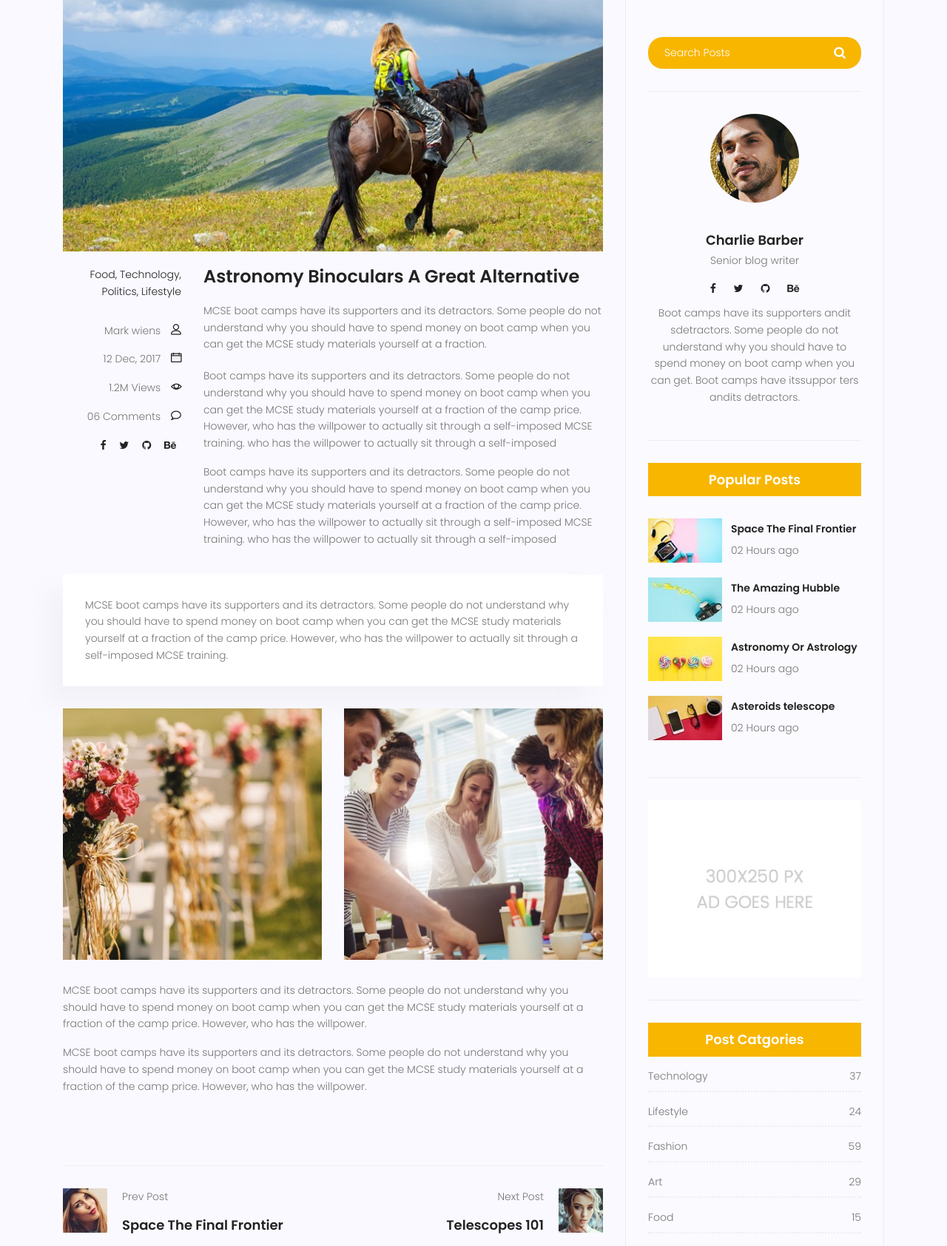
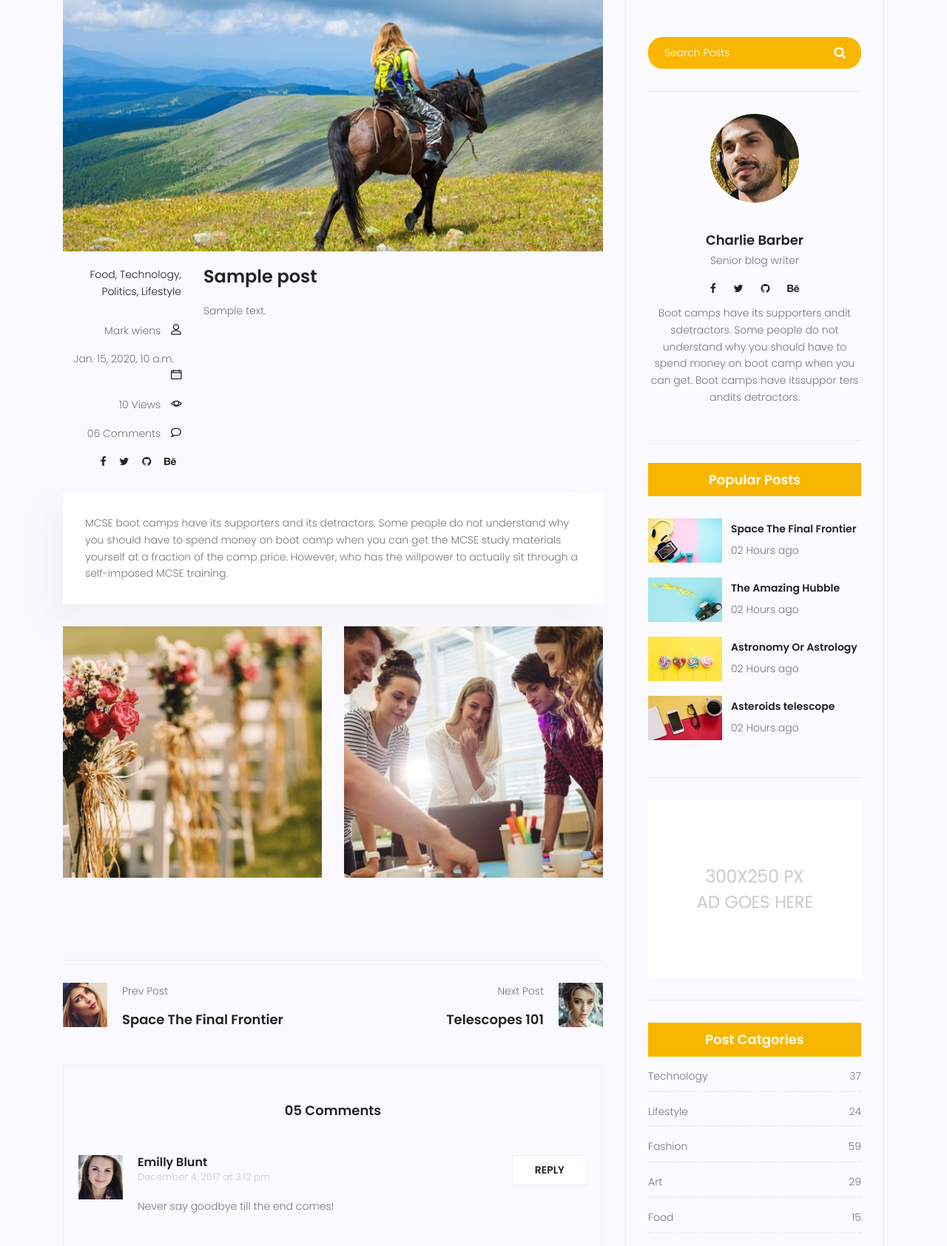
Before and after one commit to c0mmos/django_project, a Django app: template templates/blog/blog-single.html in a window 1280 px wide. Shown: the part 421-2106 px from the top of the page at 74% size. Run offline with Django 5.2, Linux system fonts and the light colour scheme; the template is opened without the code that fills it: values that come from a table or form of the project are taken from there, others are empty; tables that the repository leaves empty hold one stand-in row (values such as "Sample post"); some libraries are stand-ins or nearby versions.

Commit message:
added view system
i added the view system now if you visit a post it gonna count it as a view and fixed published system

```diff
--- a/blog/urls.py
+++ b/blog/urls.py
@@ -5,5 +5,5 @@ app_name = 'blog'
 
 urlpatterns = [
     path('', index_blog, name='index'),
-    path('single', single_blog, name='single')
+    path('post-<int:pid>', single_blog, name='single')
 ]
--- a/templates/blog/blog-single.html
+++ b/templates/blog/blog-single.html
@@ -11,7 +11,7 @@
 							<h1 class="text-white">
 								Blog Details Page
 							</h1>
-							<p class="text-white link-nav"><a href="{% url 'website:index'%}">Home </a>  <span class="lnr lnr-arrow-right"></span><a href="{% url 'blog:index'%}">Blog </a> <span class="lnr lnr-arrow-right"></span> <a href="{% url 'blog:single'%}"> Blog Details Page</a></p>
+							<p class="text-white link-nav"><a href="{% url 'website:index'%}">Home </a>  <span class="lnr lnr-arrow-right"></span><a href="{% url 'blog:index'%}">Blog </a> <span class="lnr lnr-arrow-right"></span> <a href="#"> Blog Details Page</a></p>
 						</div>
 					</div>
 				</div>
@@ -38,8 +38,8 @@
 									</ul>
 									<div class="user-details row">
 										<p class="user-name col-lg-12 col-md-12 col-6"><a href="#">Mark wiens</a> <span class="lnr lnr-user"></span></p>
-										<p class="date col-lg-12 col-md-12 col-6"><a href="#">12 Dec, 2017</a> <span class="lnr lnr-calendar-full"></span></p>
-										<p class="view col-lg-12 col-md-12 col-6"><a href="#">1.2M Views</a> <span class="lnr lnr-eye"></span></p>
+										<p class="date col-lg-12 col-md-12 col-6"><a href="#">{{post.published_date}}</a> <span class="lnr lnr-calendar-full"></span></p>
+										<p class="view col-lg-12 col-md-12 col-6"><a href="#">{{post.counted_views}} Views</a> <span class="lnr lnr-eye"></span></p>
 										<p class="comments col-lg-12 col-md-12 col-6"><a href="#">06 Comments</a> <span class="lnr lnr-bubble"></span></p>
 										<ul class="social-links col-lg-12 col-md-12 col-6">
 											<li><a href="#"><i class="fa fa-facebook"></i></a></li>
@@ -50,15 +50,9 @@
 									</div>
 								</div>
 								<div class="col-lg-9 col-md-9">
-									<h3 class="mt-20 mb-20">Astronomy Binoculars A Great Alternative</h3>
+									<h3 class="mt-20 mb-20">{{post.title}}</h3>
 									<p class="excert">
-										MCSE boot camps have its supporters and its detractors. Some people do not understand why you should have to spend money on boot camp when you can get the MCSE study materials yourself at a fraction.
-									</p>
-									<p>
-										Boot camps have its supporters and its detractors. Some people do not understand why you should have to spend money on boot camp when you can get the MCSE study materials yourself at a fraction of the camp price. However, who has the willpower to actually sit through a self-imposed MCSE training. who has the willpower to actually sit through a self-imposed
-									</p>
-									<p>
-										Boot camps have its supporters and its detractors. Some people do not understand why you should have to spend money on boot camp when you can get the MCSE study materials yourself at a fraction of the camp price. However, who has the willpower to actually sit through a self-imposed MCSE training. who has the willpower to actually sit through a self-imposed
+										{{post.content}}
 									</p>
 								</div>
 								<div class="col-lg-12">
@@ -73,12 +67,6 @@
 											<img class="img-fluid" src="{% static 'img/blog/post-img2.jpg' %}" alt="">
 										</div>
 										<div class="col-lg-12 mt-30">
-											<p>
-												MCSE boot camps have its supporters and its detractors. Some people do not understand why you should have to spend money on boot camp when you can get the MCSE study materials yourself at a fraction of the camp price. However, who has the willpower.
-											</p>
-											<p>
-												MCSE boot camps have its supporters and its detractors. Some people do not understand why you should have to spend money on boot camp when you can get the MCSE study materials yourself at a fraction of the camp price. However, who has the willpower.
-											</p>
 										</div>
 									</div>
 								</div>
@@ -262,7 +250,7 @@
 												<img class="img-fluid" src="{% static 'img/blog/pp1.jpg' %}" alt="">
 											</div>
 											<div class="details">
-												<a href="{% url 'blog:single'%}"><h6>Space The Final Frontier</h6></a>
+												<a href="#"><h6>Space The Final Frontier</h6></a>
 												<p>02 Hours ago</p>
 											</div>
 										</div>
@@ -271,7 +259,7 @@
 												<img class="img-fluid" src="{% static 'img/blog/pp2.jpg' %}" alt="">
 											</div>
 											<div class="details">
-												<a href="{% url 'blog:single'%}"><h6>The Amazing Hubble</h6></a>
+												<a href="#"><h6>The Amazing Hubble</h6></a>
 												<p>02 Hours ago</p>
 											</div>
 										</div>
@@ -280,7 +268,7 @@
 												<img class="img-fluid" src="{% static 'img/blog/pp3.jpg' %}" alt="">
 											</div>
 											<div class="details">
-												<a href="{% url 'blog:single'%}"><h6>Astronomy Or Astrology</h6></a>
+												<a href="#"><h6>Astronomy Or Astrology</h6></a>
 												<p>02 Hours ago</p>
 											</div>
 										</div>
@@ -289,7 +277,7 @@
 												<img class="img-fluid" src="{% static 'img/blog/pp4.jpg' %}" alt="">
 											</div>
 											<div class="details">
-												<a href="{% url 'blog:single'%}"><h6>Asteroids telescope</h6></a>
+												<a href="#"><h6>Asteroids telescope</h6></a>
 												<p>02 Hours ago</p>
 											</div>
 										</div>
--- a/templates/main.html
+++ b/templates/main.html
@@ -65,7 +65,6 @@
                         <li class="menu-has-children"><a href="">Blog</a>
                         <ul>
                             <li><a href="{% url 'blog:index' %}">Blog Home</a></li>
-                            <li><a href="{% url 'blog:single' %}">Blog Single</a></li>
                         </ul>
                         </li>
                         <li class="menu-has-children"><a href="">Pages</a>
```
Also changed, not shown: blog/views.py (+12 -4 lines), templates/blog/blog-home.html (+6 -6 lines).
